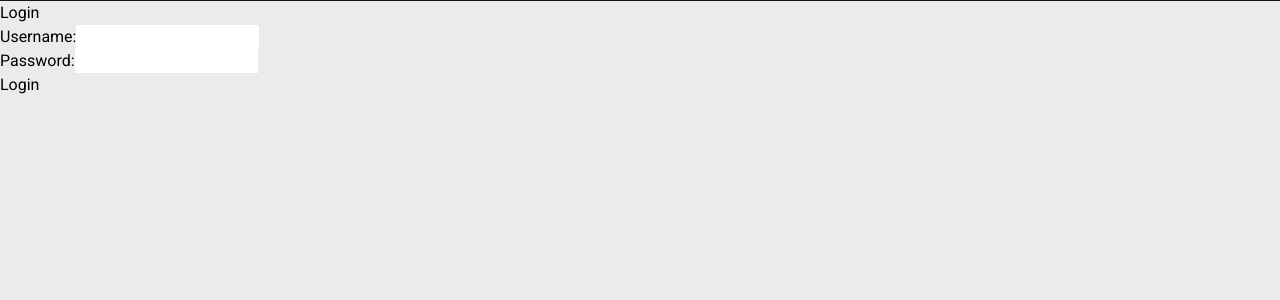
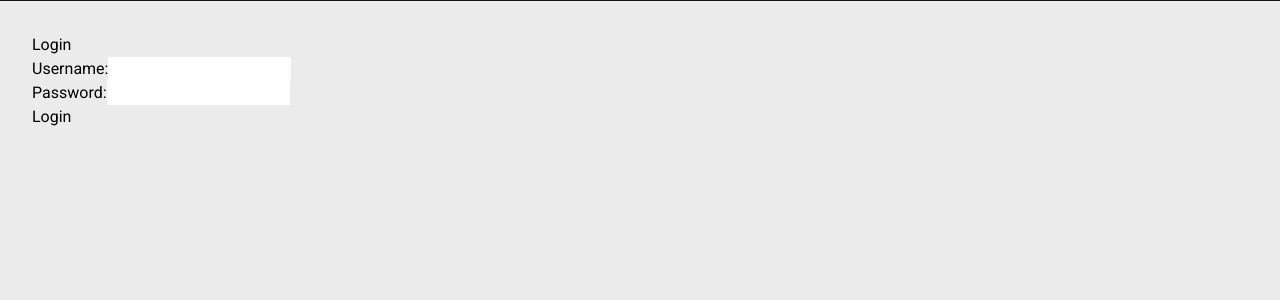
Before and after one commit to mattpsvreis/testelumi, a React (Vite) app in the folder frontend/: page /login in a window 1280 px wide. Shown: the top 300 px of the page. Built offline with nearby package versions, Linux system fonts and the light colour scheme.

Commit message:
(frontend) feat: color and layout changes

```diff
--- a/frontend/src/components/data-input/toggle-dark-mode/index.tsx
+++ b/frontend/src/components/data-input/toggle-dark-mode/index.tsx
@@ -14,7 +14,7 @@ const ToggleDarkMode: React.FC<ToggleDarkModeProps> = ({ id }) => {
     <div
       id={id}
       className={`relative flex h-8 w-16 cursor-pointer items-center justify-between rounded-full px-1 transition-colors duration-300 ${
-        theme === 'dark' ? 'bg-dark-text' : 'bg-light-foreground'
+        theme === 'dark' ? 'bg-dark-text' : 'bg-light-placeholder'
       }`}
       onClick={() => toggleTheme()}
     >
--- a/frontend/src/layouts/desktop/index.tsx
+++ b/frontend/src/layouts/desktop/index.tsx
@@ -13,7 +13,7 @@ const DesktopLayout: React.FC<DesktopLayout> = ({ children }) => {
     <div className='flex min-h-screen w-full flex-col bg-light-background dark:bg-dark-background'>
       {Boolean(pathname !== '/login') && <DesktopHeader />}
       <hr className='h-[1px] border-none bg-dark-background dark:bg-light-background' />
-      {children}
+      <div className='m-8'>{children}</div>
     </div>
   );
 };
--- a/frontend/tailwind.config.js
+++ b/frontend/tailwind.config.js
@@ -12,7 +12,7 @@ module.exports = {
           background: '#ebebeb',
           text: '#151515',
           placeholder: '#a0a0a0',
-          foreground: '#333333',
+          foreground: '#d4d4d4',
           border: '#00c3ff',
         },
         dark: {
@@ -22,7 +22,7 @@ module.exports = {
           background: '#151515',
           text: '#eae9fc',
           placeholder: '#666666',
-          foreground: '#999999',
+          foreground: '#303030',
           border: '#00c3ff',
         },
       },
```
